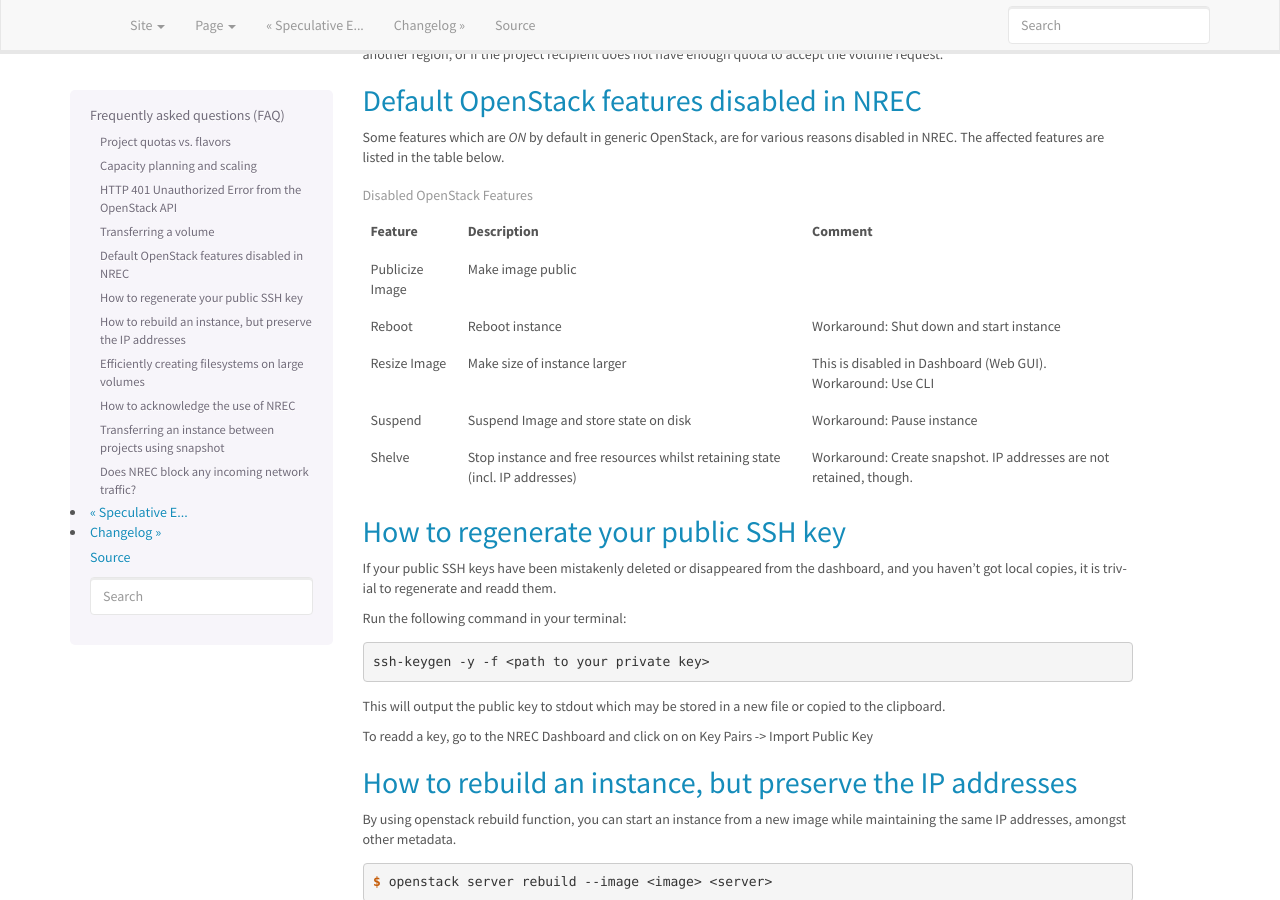
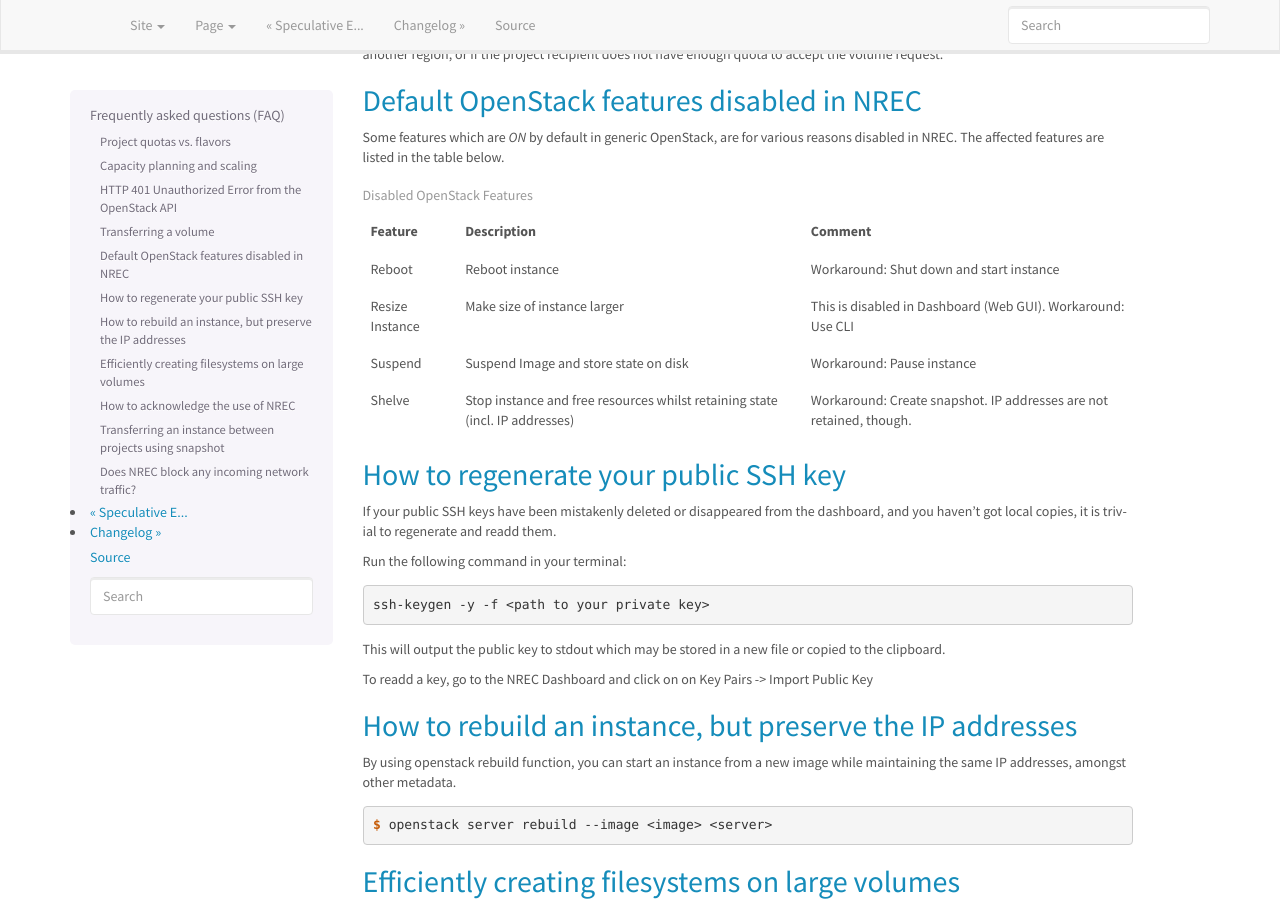
Before and after one commit to norcams/docs-enduser, a Sphinx documentation site: the page built from docs/faq.rst, in a window 1280 px wide and 900 px high, scrolled down 1173 px. Built offline with Sphinx 7.4.7, drawn with Linux system fonts in a browser that asks for light colours.

Commit message:
Remove publicize image from list + typo

```diff
--- a/docs/faq.rst
+++ b/docs/faq.rst
@@ -79,13 +79,10 @@ below.
    * - Feature
      - Description
      - Comment
-   * - Publicize Image
-     - Make image public
-     -
    * - Reboot
      - Reboot instance
      - Workaround: Shut down and start instance
-   * - Resize Image
+   * - Resize Instance
      - Make size of instance larger
      - This is disabled in Dashboard (Web GUI).
        Workaround: Use CLI
```
